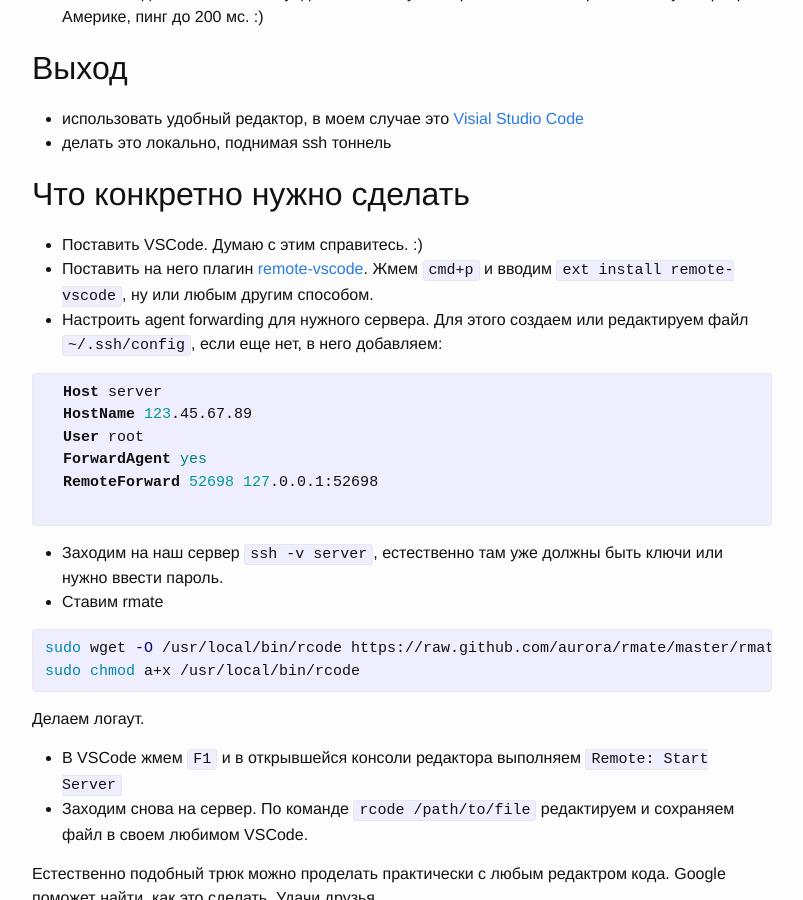
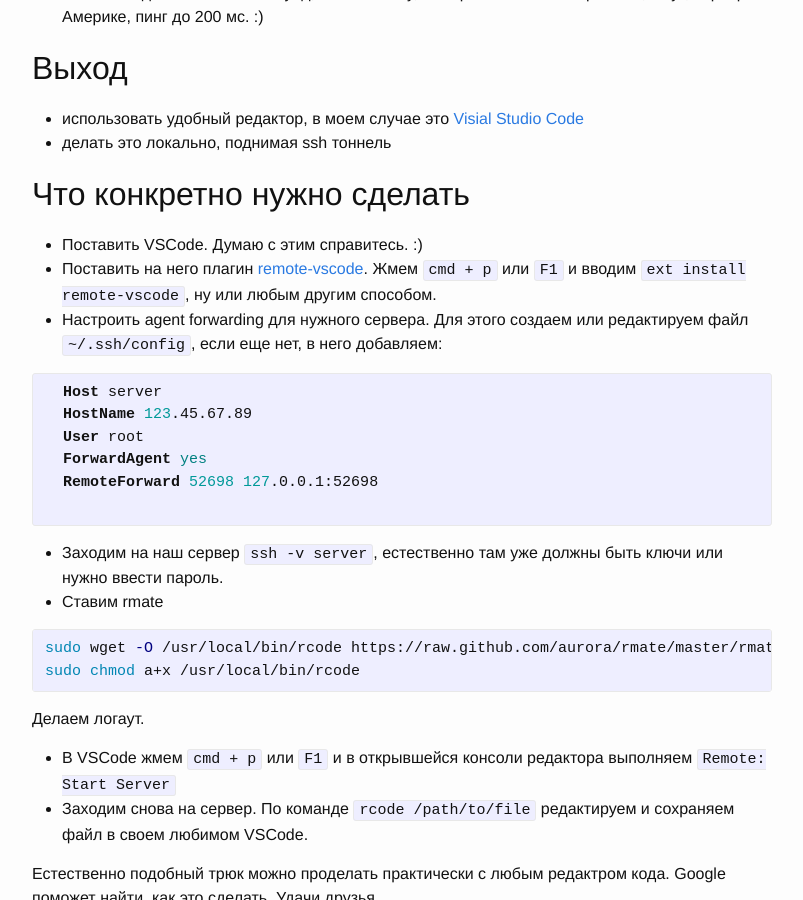
Before and after one commit to demshin/demsh.in, a Jekyll site: the page built from _posts/2017-09-28-remote-editing-files-over-ssh.md, in a window 1280 px wide and 900 px high, scrolled down 558 px. Shown: the whole window, without its empty margins (238-1041 px from the left). Built offline with Jekyll 4.4.1, drawn with Linux system fonts in a browser that asks for light colours.

Commit message:
fix hotkeys

```diff
--- a/_posts/2017-09-28-remote-editing-files-over-ssh.md
+++ b/_posts/2017-09-28-remote-editing-files-over-ssh.md
@@ -22,7 +22,7 @@ categories: ssh vscode remote
 ## Что конкретно нужно сделать
 
 - Поставить VSCode. Думаю с этим справитесь. :)
-- Поставить на него плагин [remote-vscode](https://marketplace.visualstudio.com/items?itemName=rafaelmaiolla.remote-vscode). Жмем `cmd+p` и вводим `ext install remote-vscode`, ну или любым другим способом.
+- Поставить на него плагин [remote-vscode](https://marketplace.visualstudio.com/items?itemName=rafaelmaiolla.remote-vscode). Жмем `cmd + p` или `F1` и вводим `ext install remote-vscode`, ну или любым другим способом.
 - Настроить agent forwarding для нужного сервера. Для этого создаем или редактируем файл `~/.ssh/config`, если еще нет, в него добавляем:
   {% highlight ssh %}
   Host server
@@ -41,7 +41,7 @@ sudo chmod a+x /usr/local/bin/rcode
 {% endhighlight %}
 Делаем логаут.
 
-- В VSCode жмем `F1` и в открывшейся консоли редактора выполняем `Remote: Start Server`
+- В VSCode жмем `cmd + p` или `F1` и в открывшейся консоли редактора выполняем `Remote: Start Server`
 - Заходим снова на сервер. По команде `rcode /path/to/file` редактируем и сохраняем файл в своем любимом VSCode.
 
 Естественно подобный трюк можно проделать практически с любым редактром кода. Google поможет найти, как это сделать. Удачи друзья.
```
